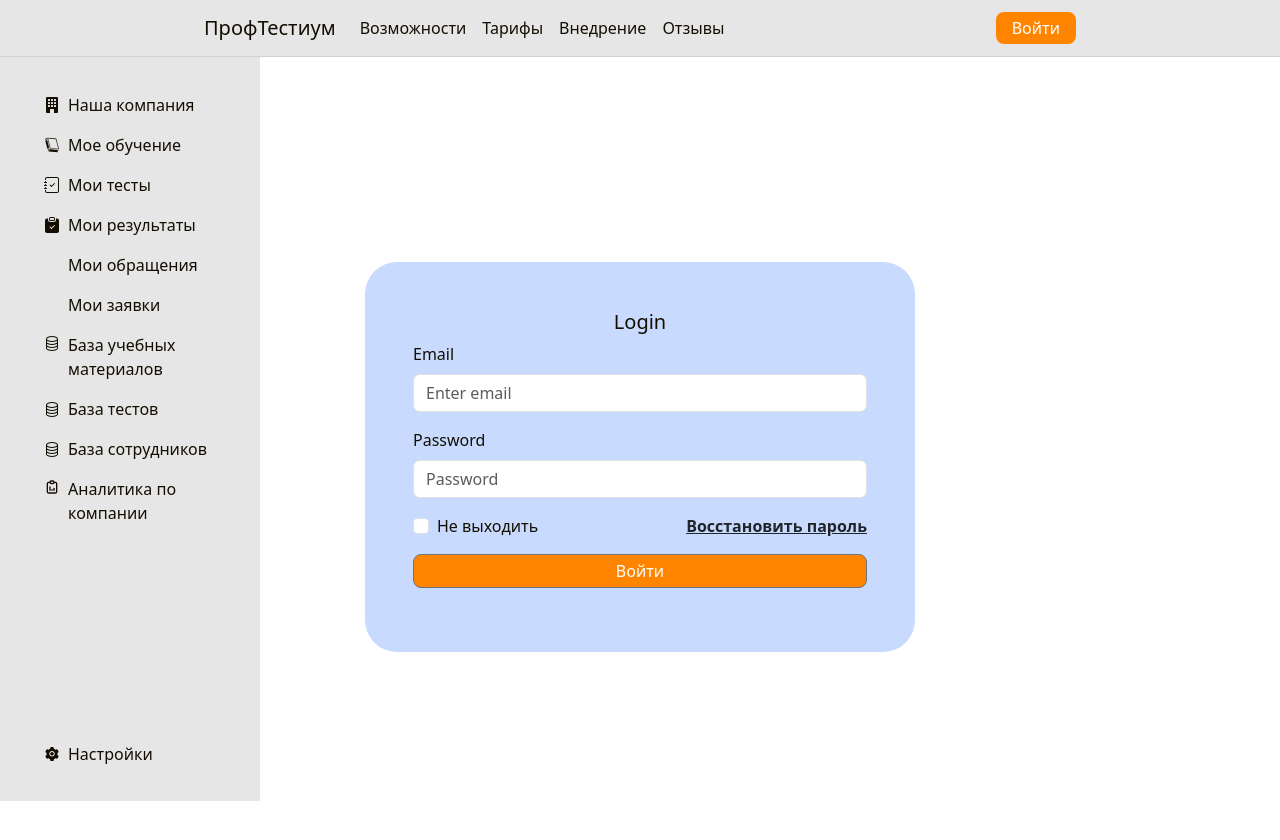
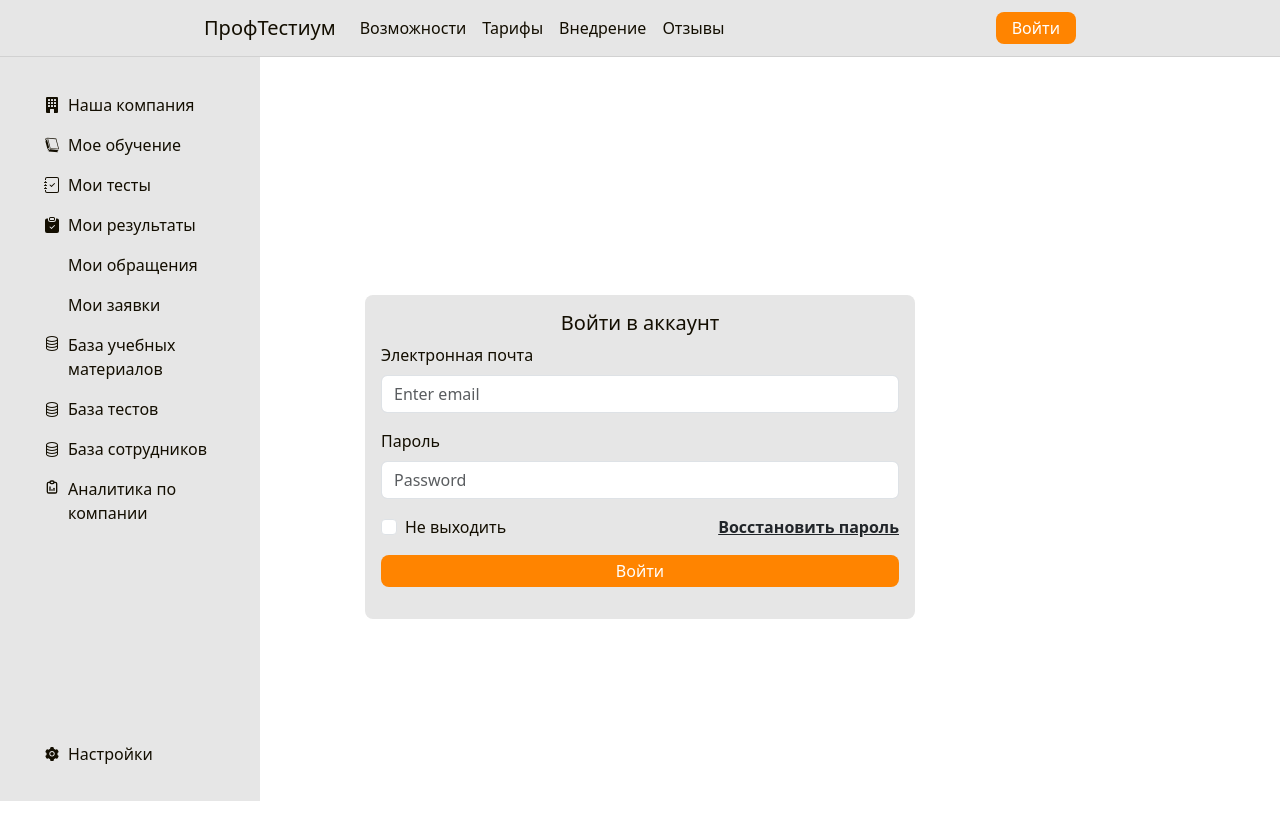
Before and after one commit to exem1337/hackaton-frontend, a React (Create React App) app: page /auth in a window 1280 px wide. Shown: the top 840 px of the page. Built offline with nearby package versions, Linux system fonts and the light colour scheme; some icons are missing; what react-slotify would draw is missing.

Commit message:
fix login styles

```diff
--- a/src/App.scss
+++ b/src/App.scss
@@ -5,6 +5,7 @@
 @import url(./styles/left-menu-nav-bar.scss);
 @import url(./styles/header.scss);
 @import url(./styles/footer.scss);
+@import url(./styles/inputs.scss);
 @import "./styles/variables.scss";
 
 body {
@@ -42,6 +43,7 @@ body {
   padding: 4px 16px;
   border-radius: 8px;
   transition: .3s ease;
+  border: none !important;
 
   &:hover {
     background-color: $accent;
--- a/src/styles/authorization.scss
+++ b/src/styles/authorization.scss
@@ -1,19 +1,24 @@
+@import "./variables.scss";
+
 .auth_container{
   min-height: 100vh;
+
+  &_div {
+    min-width: 550px;
+    background: $bg-darken;
+    border-radius: 8px;
+    padding: 16px;
+  }
 }
-.auth_container_div{
-  min-width: 550px;
-  background: rgba(66, 130, 255, 0.29);
-  border-radius: 2rem;
-  padding: 3rem;
-}
+
 .auth_point{
   > strong {
     cursor: pointer;
   }
-}
-.auth_point_check{
-  > input {
-    cursor: pointer;
+
+  &_check {
+    > input {
+      cursor: pointer;
+    }
   }
 }
--- /dev/null
+++ b/src/styles/inputs.scss
@@ -0,0 +1,13 @@
+@import "./variables.scss";
+
+input {
+  &:focus {
+    border-color: $primary !important;
+    box-shadow: 0 0 0 0.05rem $primary !important;
+  }
+
+  &:checked {
+    border-color: $primary !important;
+    background-color: $primary !important;
+  }
+}
--- a/src/views/authorization/AuthView.tsx
+++ b/src/views/authorization/AuthView.tsx
@@ -37,9 +37,9 @@ const AuthView = () => {
       <Container className={`p-5 d-flex align-items-center justify-content-center auth_container`}>
          <div className={'auth_container_div'}>
             <Form className={`m-auto`} noValidate validated={!errors} onSubmit={handleSubmit}>
-               <div className={"text-center"}><h5>Login</h5></div>
+               <div className={"text-center"}><h5>Войти в аккаунт</h5></div>
                <Form.Group as={Col} className="mb-3" controlId="formBasicEmail">
-                  <Form.Label>Email</Form.Label>
+                  <Form.Label>Электронная почта</Form.Label>
                   <Form.Control
                      value={form.email}
                      onChange={(e) => {
@@ -57,7 +57,7 @@ const AuthView = () => {
                </Form.Group>
 
                <Form.Group as={Col} className="mb-3" controlId="formBasicPassword">
-                  <Form.Label>Password</Form.Label>
+                  <Form.Label>Пароль</Form.Label>
                   <Form.Control
                      required
                      isInvalid={!!errors['password']}
```
